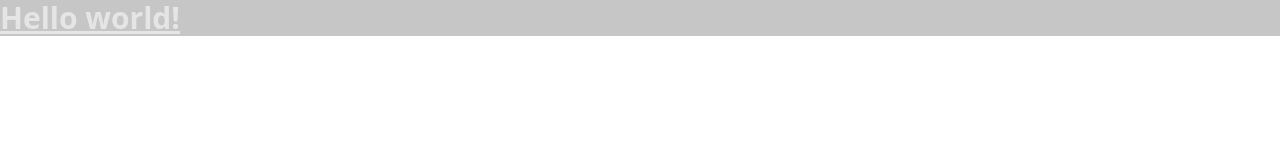
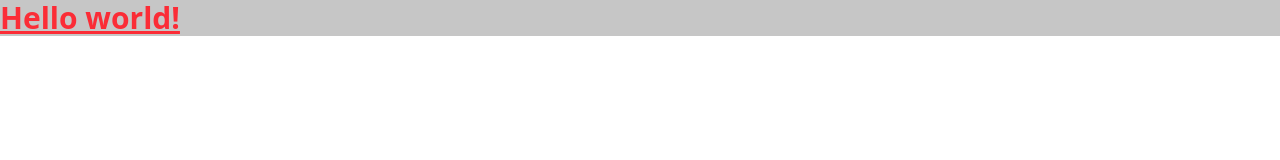
Before and after one commit to geoffreybunel/Les-petits-plats, a website: page dist/index.html in a window 1280 px wide. Drawn offline with Linux system fonts and the light colour scheme.

Commit message:
fixed package.json lik to input.css

```diff
--- a/dist/index.html
+++ b/dist/index.html
@@ -7,7 +7,7 @@
         <title>Les petits plats</title>
     </head>
     <body>
-        <h1 class="text-3xl text-tertiary-light font-bold underline bg-tertiary">
+        <h1 class="text-3xl text-red-500 font-bold underline bg-tertiary">
             Hello world!
         </h1>
     </body>
--- a/package.json
+++ b/package.json
@@ -5,7 +5,7 @@
   "main": "index.js",
   "scripts": {
     "test": "echo \"Error: no test specified\" && exit 1",
-    "dev": "npx @tailwindcss/cli -i ./src/input.css -o ./dist/style.css --watch"
+    "dev": "npx @tailwindcss/cli -i ./src/styles/input.css -o ./dist/style.css --watch"
   },
   "repository": {
     "type": "git",
```
Also changed, not shown: dist/style.css.
